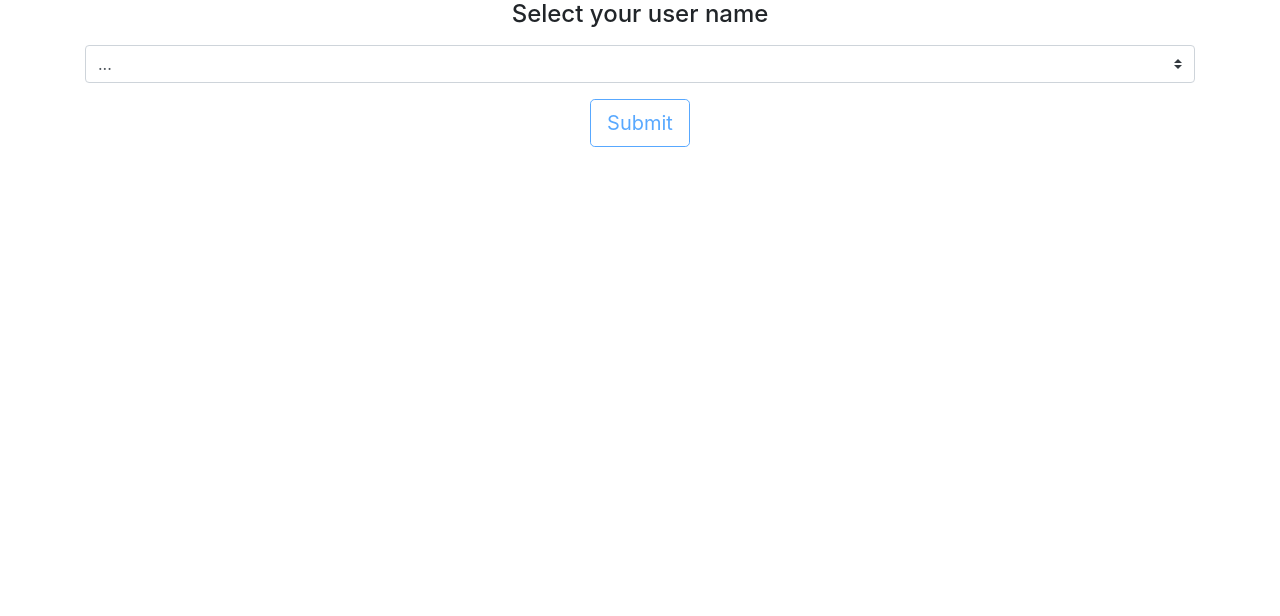
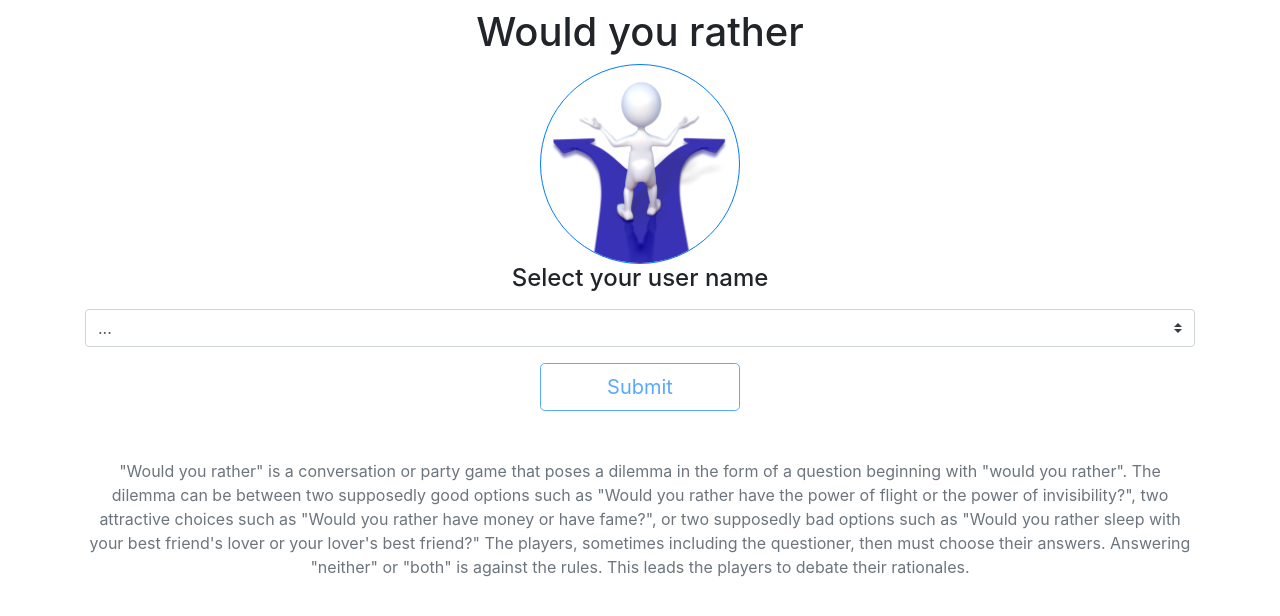
Before and after one commit to JanKaram2020/would-you, a React (Create React App) app: page / in a window 1280 px wide. Shown: the top 616 px of the page. Built offline with nearby package versions, Linux system fonts and the light colour scheme.

Commit message:
added logo and changed title

```diff
--- a/public/index.html
+++ b/public/index.html
@@ -2,7 +2,7 @@
 <html lang="en">
   <head>
     <meta charset="utf-8" />
-    <link rel="icon" href="%PUBLIC_URL%/favicon.ico" />
+    <link rel="icon" href="%PUBLIC_URL%/download.png" />
     <meta name="viewport" content="width=device-width, initial-scale=1" />
     <meta name="theme-color" content="#000000" />
     <meta
@@ -24,7 +24,7 @@
       work correctly both with client-side routing and a non-root public URL.
       Learn how to configure a non-root public URL by running `npm run build`.
     -->
-    <title>React App</title>
+    <title>Would you rather</title>
   </head>
   <body>
     <noscript>You need to enable JavaScript to run this app.</noscript>
--- a/src/components/Navbar.js
+++ b/src/components/Navbar.js
@@ -16,6 +16,17 @@ class Navigation extends Component {
           <Navbar.Toggle aria-controls="basic-navbar-nav" />
           <Navbar.Collapse id="basic-navbar-nav">
             <Nav className="mr-auto">
+              <Navbar.Brand href="#home">
+                <LinkContainer to="/">
+                  <img
+                      alt=""
+                      src={'/download.png'}
+                      width="30"
+                      height="30"
+                      className="d-inline-block align-top rounded-circle border border-primary"
+                  />
+                </LinkContainer>
+              </Navbar.Brand>
               <LinkContainer to="/">
                 <Nav.Link>Home</Nav.Link>
               </LinkContainer>
@@ -38,7 +49,8 @@ class Navigation extends Component {
               <img
                 src={this.props.users[this.props.authUser].avatarURL}
                 alt={this.props.users[this.props.authUser].name}
-                style={{ width: "50px", borderRadius: "50%" }}
+                style={{ width: "50px"}}
+                className="rounded-circle border border-primary"
               />
               &nbsp; &nbsp;
             </span>
--- a/src/components/leader.js
+++ b/src/components/leader.js
@@ -24,7 +24,7 @@ class Leader extends Component {
           }}
           className="border border-primary zoomIn"
         >
-          <Card.Img variant="top" src={`${this.props.img}`} />
+          <Card.Img variant="top" src={`${this.props.img}`}/>
           <Card.Body>
             <Badge variant="primary">
               {numberGenerator(this.props.number + 1)}
--- a/src/pages/Login.js
+++ b/src/pages/Login.js
@@ -20,14 +20,24 @@ class Login extends Component {
   render() {
     const disabled = this.state.user === "";
     return (
-      <div className="container text-center">
+      <div className="container text-center mt-2">
+        <h1> Would you rather </h1>
+        <img
+          src={"/download.png"}
+          // src={process.env.PUBLIC_URL + "/download.png"}
+          style={{ width: "200px" }}
+          alt="Would you rather logo"
+          className="border border-primary rounded-circle"
+        />
         <form onSubmit={this.submitHandler}>
           <Form.Group controlId="exampleForm.SelectCustom">
             <Form.Label column="">
               <h4>Select your user name</h4>
             </Form.Label>
             <Form.Control as="select" custom onChange={this.changeHandler}>
-              <option value="">...</option>
+              <option value="" disabled={this.state.user !== ""}>
+                ...
+              </option>
               {this.props.users.map((u) => (
                 <option key={u.id} value={u.id}>
                   {u.name}
@@ -37,10 +47,24 @@ class Login extends Component {
           </Form.Group>
           <input
             type="submit"
+            style={{ width: "200px" }}
             className="btn btn-outline-primary btn-lg"
             disabled={disabled}
           />
         </form>
+        <p className="text-muted mt-5">
+          {" "}
+          "Would you rather" is a conversation or party game that poses a
+          dilemma in the form of a question beginning with "would you rather".
+          The dilemma can be between two supposedly good options such as "Would
+          you rather have the power of flight or the power of invisibility?",
+          two attractive choices such as "Would you rather have money or have
+          fame?", or two supposedly bad options such as "Would you rather sleep
+          with your best friend's lover or your lover's best friend?" The
+          players, sometimes including the questioner, then must choose their
+          answers. Answering "neither" or "both" is against the rules. This
+          leads the players to debate their rationales.
+        </p>
       </div>
     );
   }
```
Also changed, not shown: public/download.png (added).
